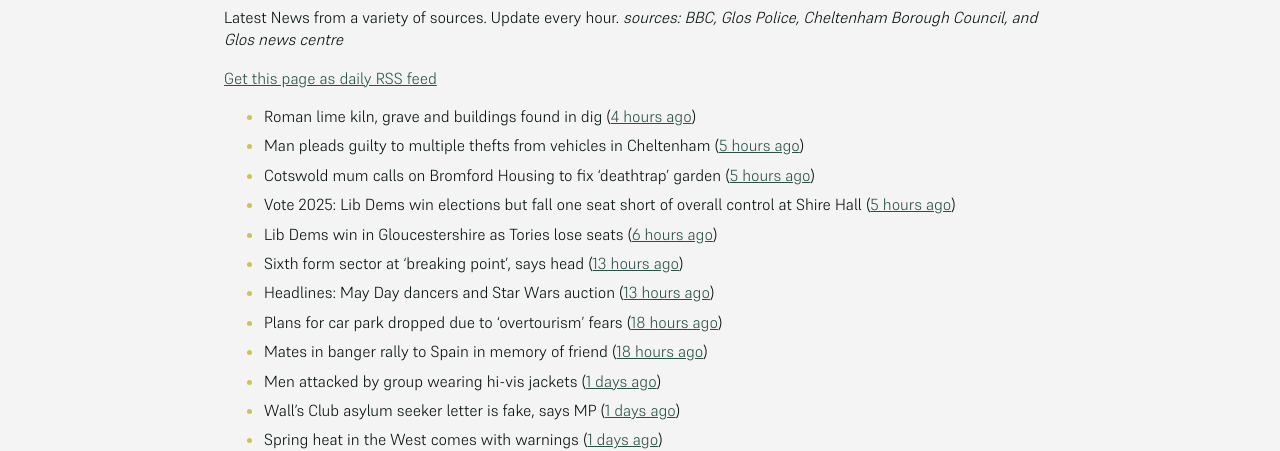
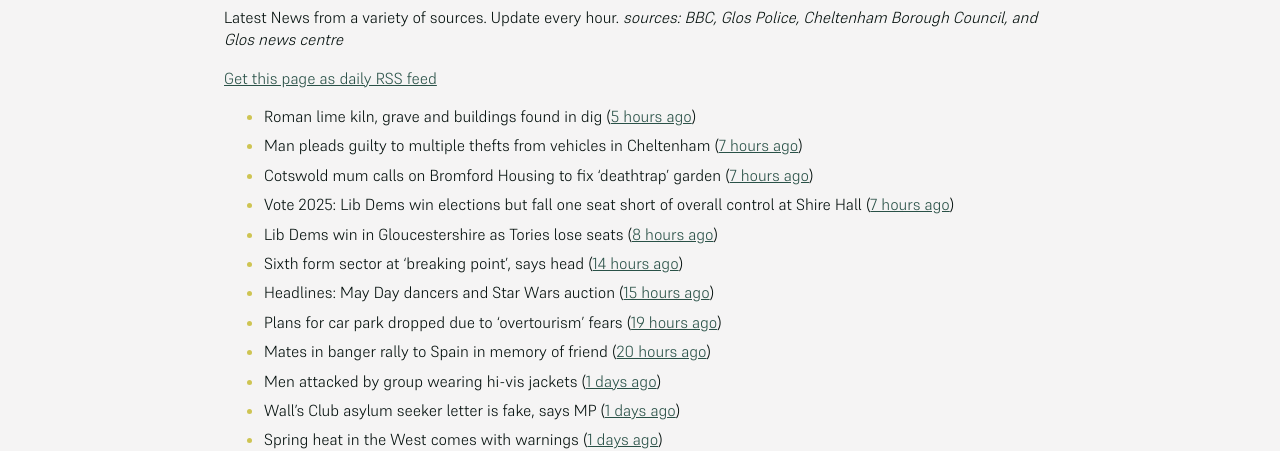
Before and after one commit to mat-0/cheltenham-open-data, a Jekyll site: the page built from _pages/news.md, in a window 1280 px wide. Shown: the part 267-718 px from the top of the page. Built offline with Jekyll 4.4.1, drawn with Linux system fonts in a browser that asks for light colours.

Commit message:
Updated 2025-05-03 01:24:16

```diff
--- a/_pages/news.md
+++ b/_pages/news.md
@@ -12,15 +12,15 @@ _sources: BBC, Glos Police, Cheltenham Borough Council, and Glos news centre_
 [Get this page as daily RSS feed](/daily.rss)
 
 <!-- news_marker starts -->
-- Roman lime kiln, grave and buildings found in dig ([4 hours ago](https://www.bbc.com/news/articles/c2dew1d26xjo))
-- Man pleads guilty to multiple thefts from vehicles in Cheltenham ([5 hours ago](https://gloucesternewscentre.co.uk/man-pleads-guilty-to-multiple-thefts-from-vehicles-in-cheltenham/))
-- Cotswold mum calls on Bromford Housing to fix ‘deathtrap’ garden ([5 hours ago](https://gloucesternewscentre.co.uk/cotswold-mum-calls-on-bromford-housing-to-fix-deathtrap-garden/))
-- Vote 2025: Lib Dems win elections but fall one seat short of overall control at Shire Hall ([5 hours ago](https://gloucesternewscentre.co.uk/vote-2025-lib-dems-win-elections-but-fall-one-seat-short-of-overall-control-at-shire-hall/))
-- Lib Dems win in Gloucestershire as Tories lose seats ([6 hours ago](https://www.bbc.com/news/articles/cd6j8e8ej6xo))
-- Sixth form sector at 'breaking point', says head ([13 hours ago](https://www.bbc.com/news/articles/c4gr7lkmkzjo))
-- Headlines: May Day dancers and Star Wars auction ([13 hours ago](https://www.bbc.com/news/articles/cvg9y17e5rgo))
-- Plans for car park dropped due to 'overtourism' fears ([18 hours ago](https://www.bbc.com/news/articles/cm2xgzjmk63o))
-- Mates in banger rally to Spain in memory of friend ([18 hours ago](https://www.bbc.com/news/articles/cx2wv3j4rwwo))
+- Roman lime kiln, grave and buildings found in dig ([5 hours ago](https://www.bbc.com/news/articles/c2dew1d26xjo))
+- Man pleads guilty to multiple thefts from vehicles in Cheltenham ([7 hours ago](https://gloucesternewscentre.co.uk/man-pleads-guilty-to-multiple-thefts-from-vehicles-in-cheltenham/))
+- Cotswold mum calls on Bromford Housing to fix ‘deathtrap’ garden ([7 hours ago](https://gloucesternewscentre.co.uk/cotswold-mum-calls-on-bromford-housing-to-fix-deathtrap-garden/))
+- Vote 2025: Lib Dems win elections but fall one seat short of overall control at Shire Hall ([7 hours ago](https://gloucesternewscentre.co.uk/vote-2025-lib-dems-win-elections-but-fall-one-seat-short-of-overall-control-at-shire-hall/))
+- Lib Dems win in Gloucestershire as Tories lose seats ([8 hours ago](https://www.bbc.com/news/articles/cd6j8e8ej6xo))
+- Sixth form sector at 'breaking point', says head ([14 hours ago](https://www.bbc.com/news/articles/c4gr7lkmkzjo))
+- Headlines: May Day dancers and Star Wars auction ([15 hours ago](https://www.bbc.com/news/articles/cvg9y17e5rgo))
+- Plans for car park dropped due to 'overtourism' fears ([19 hours ago](https://www.bbc.com/news/articles/cm2xgzjmk63o))
+- Mates in banger rally to Spain in memory of friend ([20 hours ago](https://www.bbc.com/news/articles/cx2wv3j4rwwo))
 - Men attacked by group wearing hi-vis jackets ([1 days ago](https://www.bbc.com/news/articles/c4g9r7xyr79o))
 - Wall's Club asylum seeker letter is fake, says MP ([1 days ago](https://www.bbc.com/news/articles/cjwv5dg2n1po))
 - Spring heat in the West comes with warnings ([1 days ago](https://www.bbc.com/news/articles/cj3x6zkr5y2o))
```
Also changed, not shown: _data/flood.json (+5 -90 lines), _pages/fix-my-street.md (+1 -1 lines), _pages/terrorism.md (+1 -1 lines), index.md (+6 -6 lines).
